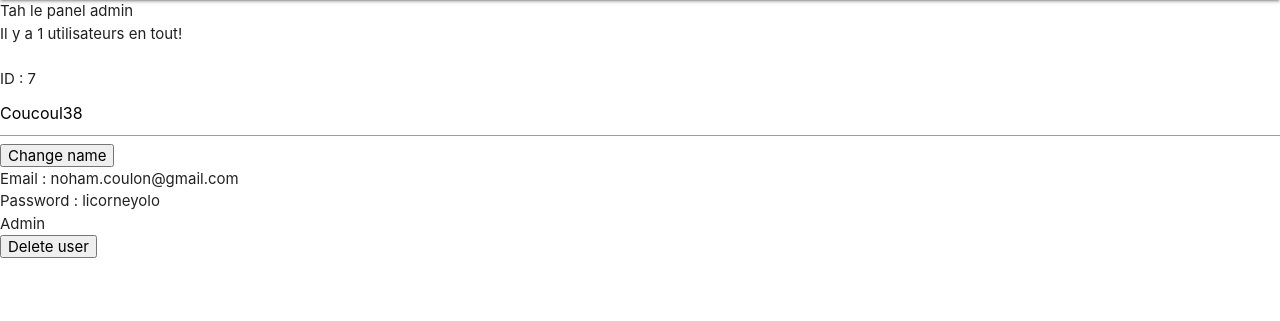
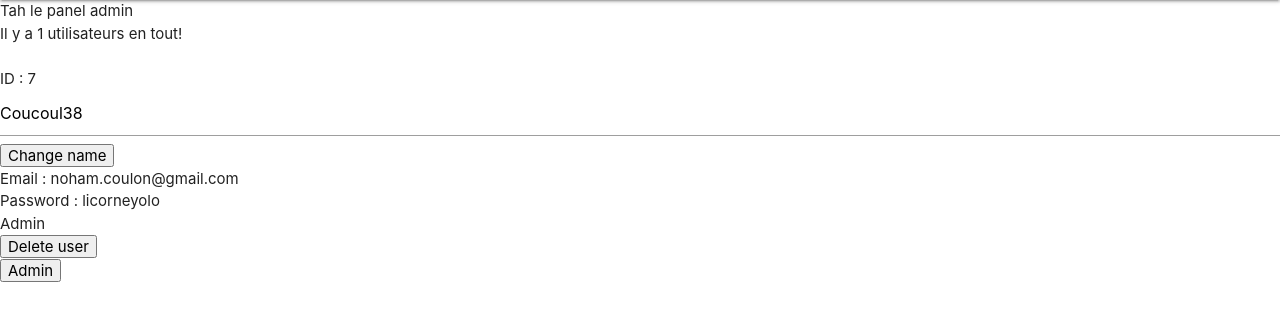
Before and after one commit to coucoul38/php-database, a PHP site: page /admin.php in a window 1280 px wide. Shown: the part 64-385 px from the top of the page. Run offline with PHP 8.4, Linux system fonts and the light colour scheme; a user stored in the database is signed in; data comes from the database, SQL or seed files in the repository; some libraries are stand-ins or nearby versions.

Commit message:
admin button

```diff
--- a/admin.php
+++ b/admin.php
@@ -46,6 +46,10 @@
                     <input type='hidden' name="id" value="<?php echo $user[0]; ?>">
                     <input type='submit' value='Delete user'>
                 </form>
+                <form method='post' action="actions/changeAdmin.php">
+                    <input type='hidden' name='id' value="<?php echo $user[0]; ?>">
+                    <input type='submit' value='<?php echo $user[4]==0?"Utilisateur":"Admin"?>'>
+                </form>
                 <br><br>
 
                 <?php
```
